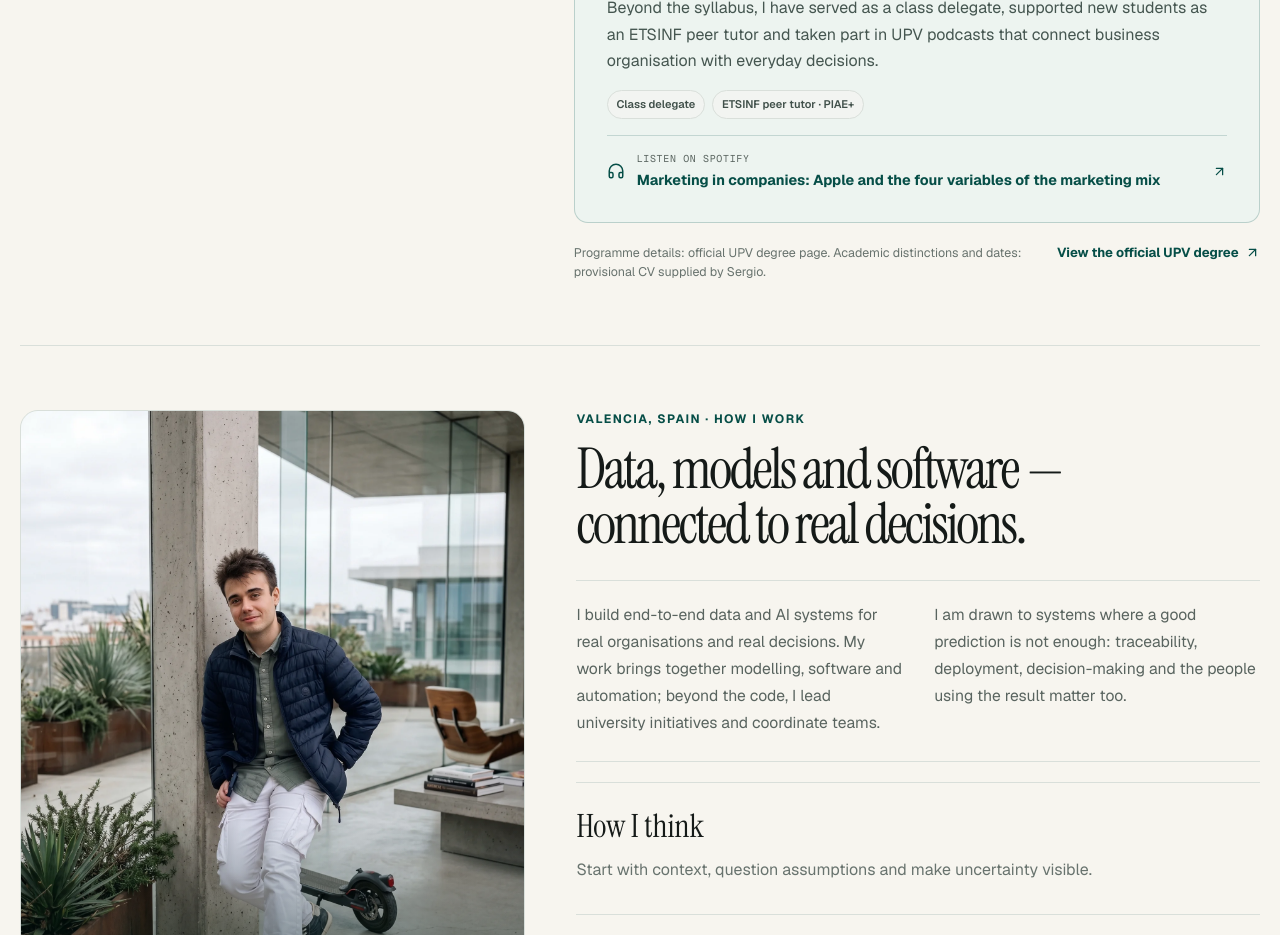
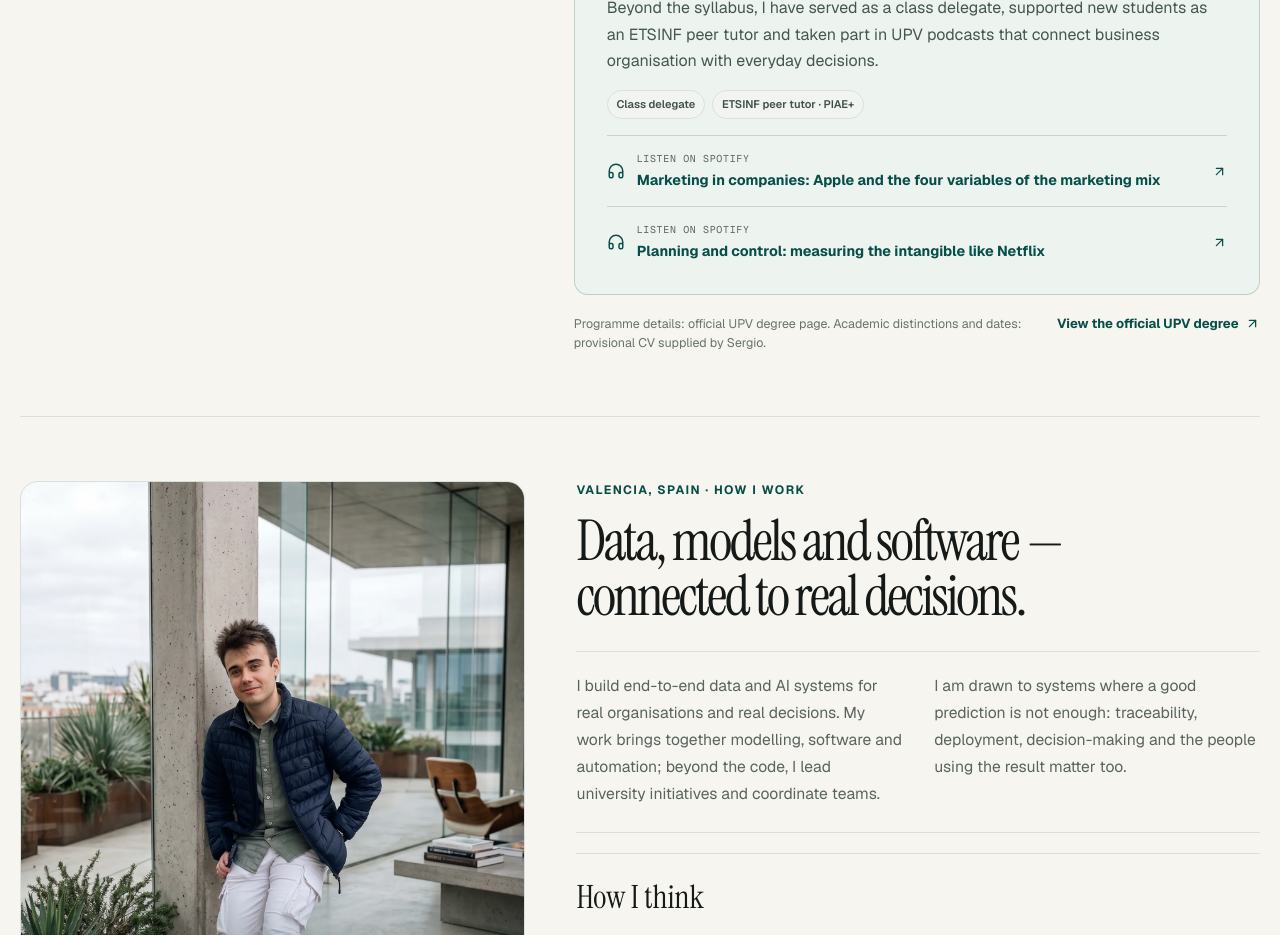
Before and after one commit to cofrian/sergio-ortiz-portfolio, a Next.js app: page /en/about in a window 1280 px wide. Shown: the part 1020-1955 px from the top of the page. Built offline with nearby package versions, Linux system fonts and the light colour scheme; no server answers.

Commit message:
Add both university podcasts (#34)

```diff
--- a/scripts/ingest-rag.ts
+++ b/scripts/ingest-rag.ts
@@ -113,7 +113,9 @@ function buildRecords(): RagRecord[] {
       `Spanish summary: ${record.summary.es}`,
       ...record.bullets.flatMap((bullet) => [bullet.en, bullet.es]),
       record.id === "upv-data-science" ? `Degree engagement: ${degreeEngagement.summary.en} / ${degreeEngagement.summary.es}` : "",
-      record.id === "upv-data-science" ? `University podcast: ${degreeEngagement.podcast.title.en} / ${degreeEngagement.podcast.title.es} — ${degreeEngagement.podcast.url}` : "",
+      ...(record.id === "upv-data-science"
+        ? degreeEngagement.podcasts.map((podcast) => `University podcast: ${podcast.title.en} / ${podcast.title.es} — ${podcast.url}`)
+        : []),
       `Capabilities: ${record.capabilities.join(", ")}`,
       record.relatedProjects.length ? `Related portfolio projects: ${record.relatedProjects.join(", ")}` : "",
       `Verified public source: ${record.source.title} — ${record.source.section}`,
--- a/src/app/globals.css
+++ b/src/app/globals.css
@@ -878,7 +878,9 @@ a {
 .education-engagement h3 { margin: 0; font-family: var(--font-instrument-serif), Georgia, serif; font-size: clamp(1.8rem, 3vw, 2.7rem); font-weight: 400; line-height: 1; }
 .education-engagement > p { margin: 0; color: #455650; line-height: 1.65; }
 .education-role-list { display: flex; flex-wrap: wrap; gap: 0.45rem; }
-.education-podcast-link { display: grid; grid-template-columns: auto 1fr auto; align-items: center; gap: 0.75rem; padding-top: 1rem; border-top: 1px solid rgb(6 78 71 / 18%); color: var(--primary); }
+.education-podcast-list { display: grid; }
+.education-podcast-link { display: grid; grid-template-columns: auto 1fr auto; align-items: center; gap: 0.75rem; padding: 1rem 0; border-top: 1px solid rgb(6 78 71 / 18%); color: var(--primary); }
+.education-podcast-link:last-child { padding-bottom: 0; }
 .education-podcast-link span { display: grid; gap: 0.2rem; }
 .education-podcast-link small { color: #59645f; font-family: var(--font-geist-mono), monospace; font-size: 0.62rem; letter-spacing: 0.07em; text-transform: uppercase; }
 .education-podcast-link strong { font-size: 0.9rem; line-height: 1.4; }
--- a/src/components/profile/EducationHighlight.tsx
+++ b/src/components/profile/EducationHighlight.tsx
@@ -66,11 +66,15 @@ export function EducationHighlight({ locale }: { locale: Locale }) {
           <div className="education-role-list">
             {degreeEngagement.roles.map((role) => <span className="tag" key={role.en}>{localize(role, locale)}</span>)}
           </div>
-          <a className="education-podcast-link" href={degreeEngagement.podcast.url} rel="noreferrer" target="_blank">
-            <Headphones aria-hidden="true" size={18} />
-            <span><small>{labels.listen}</small><strong>{localize(degreeEngagement.podcast.title, locale)}</strong></span>
-            <ArrowUpRight aria-hidden="true" size={15} />
-          </a>
+          <div className="education-podcast-list">
+            {degreeEngagement.podcasts.map((podcast) => (
+              <a className="education-podcast-link" href={podcast.url} key={podcast.id} rel="noreferrer" target="_blank">
+                <Headphones aria-hidden="true" size={18} />
+                <span><small>{labels.listen}</small><strong>{localize(podcast.title, locale)}</strong></span>
+                <ArrowUpRight aria-hidden="true" size={15} />
+              </a>
+            ))}
+          </div>
         </div>
 
         <div className="education-evidence">
--- a/src/content/career.ts
+++ b/src/content/career.ts
@@ -387,13 +387,24 @@ export const degreeEngagement = {
     { en: "Class delegate", es: "Delegado de clase" },
     { en: "ETSINF peer tutor · PIAE+", es: "Alumno tutor de la ETSINF · PIAE+" },
   ],
-  podcast: {
-    title: {
-      en: "Marketing in companies: Apple and the four variables of the marketing mix",
-      es: "El marketing en las empresas: Apple y las cuatro variables del marketing mix",
+  podcasts: [
+    {
+      id: "marketing-mix-apple",
+      title: {
+        en: "Marketing in companies: Apple and the four variables of the marketing mix",
+        es: "El marketing en las empresas: Apple y las cuatro variables del marketing mix",
+      },
+      url: "https://open.spotify.com/episode/3y5OqwHlNSQeqWMKKEszNw?si=OLJxY7RAQwS5whPKW3TBdw",
     },
-    url: "https://open.spotify.com/episode/3y5OqwHlNSQeqWMKKEszNw?si=OLJxY7RAQwS5whPKW3TBdw",
-  },
+    {
+      id: "planning-measure-intangible",
+      title: {
+        en: "Planning and control: measuring the intangible like Netflix",
+        es: "Planificación y control: medir lo intangible como hace Netflix",
+      },
+      url: "https://open.spotify.com/episode/2Q5wz6ImysqHcIemmEPDQm?si=9_nf7ozLRDKdON8eXht_gA",
+    },
+  ],
 } as const;
 
 export const careerMetrics = [
--- a/src/lib/rag/retrieval.ts
+++ b/src/lib/rag/retrieval.ts
@@ -105,7 +105,9 @@ function careerSourceContent(message: string, locale: Locale): RetrievedSource[]
       localize(record.summary, locale),
       ...record.bullets.map((bullet) => localize(bullet, locale)),
       record.id === "upv-data-science" ? localize(degreeEngagement.summary, locale) : "",
-      record.id === "upv-data-science" ? `${localize(degreeEngagement.podcast.title, locale)} — ${degreeEngagement.podcast.url}` : "",
+      ...(record.id === "upv-data-science"
+        ? degreeEngagement.podcasts.map((podcast) => `${localize(podcast.title, locale)} — ${podcast.url}`)
+        : []),
       `Capabilities: ${record.capabilities.join(", ")}`,
     ].filter(Boolean).join("\n\n");
     const searchable = normalizeRagText(`${record.kind} ${record.organisation} ${content}`);
@@ -171,7 +173,8 @@ function profileSource(locale: Locale): RetrievedSource {
       localize(profile.education, locale),
       `Focus: ${profile.focus.join(", ")}`,
       ...careerRecords.map((record) => `${record.organisation} — ${localize(record.role, locale)} (${localize(record.period, locale)}): ${localize(record.summary, locale)}`),
-      `${localize(degreeEngagement.summary, locale)} ${localize(degreeEngagement.podcast.title, locale)} — ${degreeEngagement.podcast.url}`,
+      localize(degreeEngagement.summary, locale),
+      ...degreeEngagement.podcasts.map((podcast) => `${localize(podcast.title, locale)} — ${podcast.url}`),
       ...verifiedMilestones.map((milestone) => `${milestone.year} — ${milestone.title}: ${localize(milestone.description, locale)}`),
       corpus.profile?.readme ? `Public GitHub profile README:\n${corpus.profile.readme.slice(0, 6_000)}` : "",
     ].filter(Boolean).join("\n\n"),
```
Also changed, not shown: 1 other file (tests, documents, lock files or other folders).
